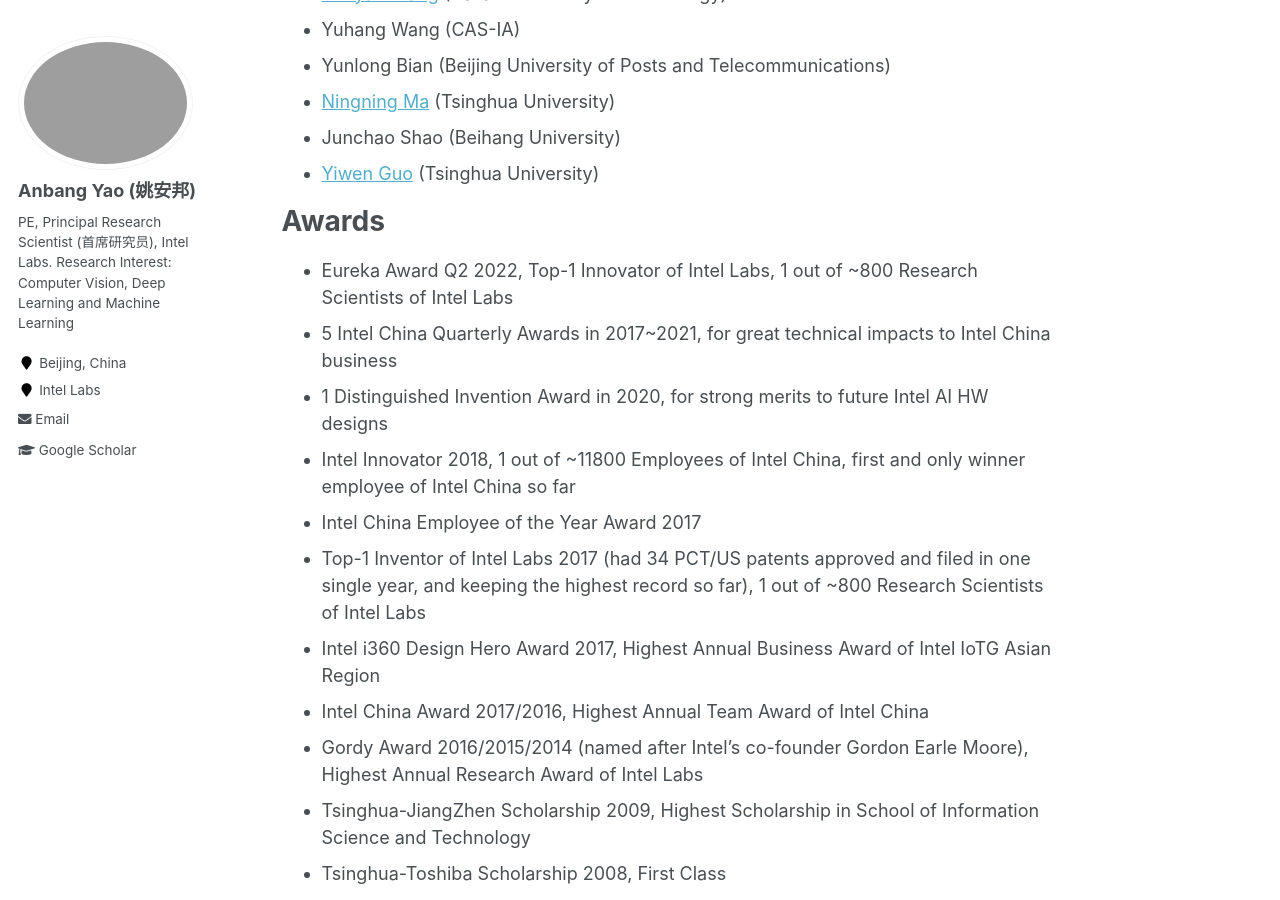
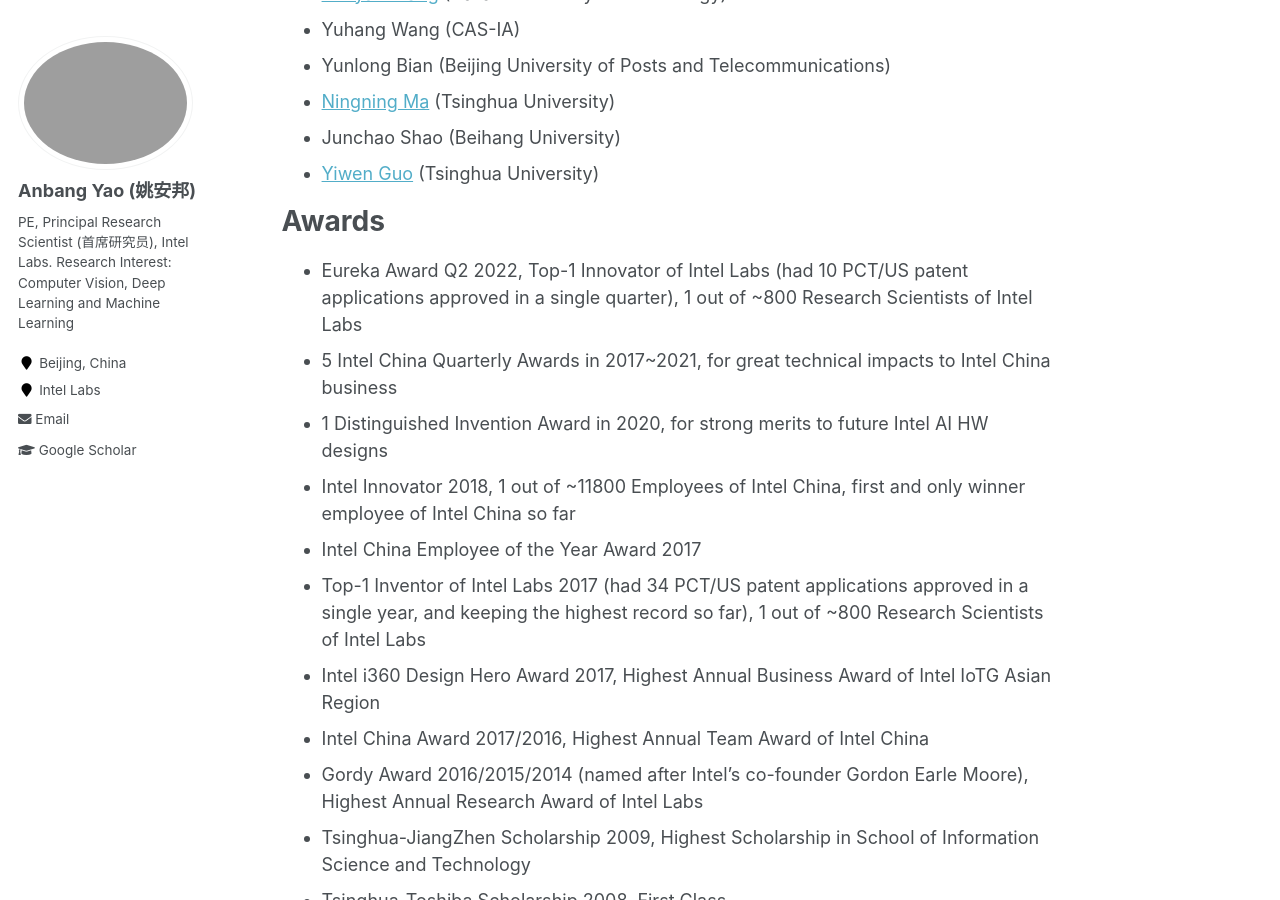
Before and after one commit to YaoAnbang/YaoAnbang.github.io, a Jekyll site: the page built from _pages/about.md, in a window 1280 px wide and 900 px high, scrolled down 7227 px. Built offline with Jekyll 4.4.1, drawn with Linux system fonts in a browser that asks for light colours.

Commit message:
Update about.md

```diff
--- a/_pages/about.md
+++ b/_pages/about.md
@@ -140,12 +140,12 @@
 Awards
 =====
 
-+ Eureka Award Q2 2022, Top-1 Innovator of Intel Labs, 1 out of ~800 Research Scientists of Intel Labs
++ Eureka Award Q2 2022, Top-1 Innovator of Intel Labs (had 10 PCT/US patent applications approved in a single quarter), 1 out of ~800 Research Scientists of Intel Labs
 + 5 Intel China Quarterly Awards in 2017~2021, for great technical impacts to Intel China business
 + 1 Distinguished Invention Award in 2020, for strong merits to future Intel AI HW designs
 + Intel Innovator 2018, 1 out of ~11800 Employees of Intel China, first and only winner employee of Intel China so far
 + Intel China Employee of the Year Award 2017
-+ Top-1 Inventor of Intel Labs 2017 (had 34 PCT/US patents approved and filed in one single year, and keeping the highest record so far), 1 out of ~800 Research Scientists of Intel Labs
++ Top-1 Inventor of Intel Labs 2017 (had 34 PCT/US patent applications approved in a single year, and keeping the highest record so far), 1 out of ~800 Research Scientists of Intel Labs
 + Intel i360 Design Hero Award 2017, Highest Annual Business Award of Intel IoTG Asian Region
 + Intel China Award 2017/2016, Highest Annual Team Award of Intel China
 + Gordy Award 2016/2015/2014 (named after Intel's co-founder Gordon Earle Moore), Highest Annual Research Award of Intel Labs
```
